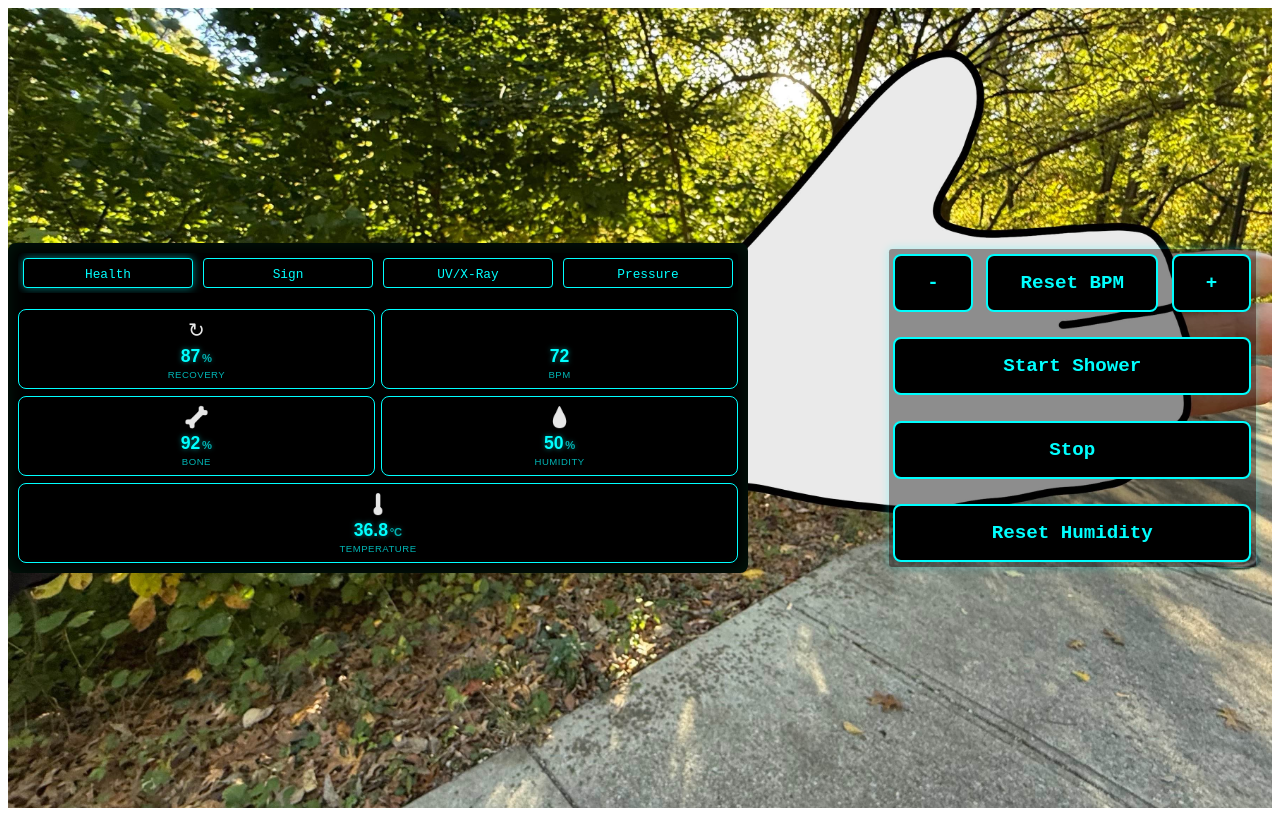
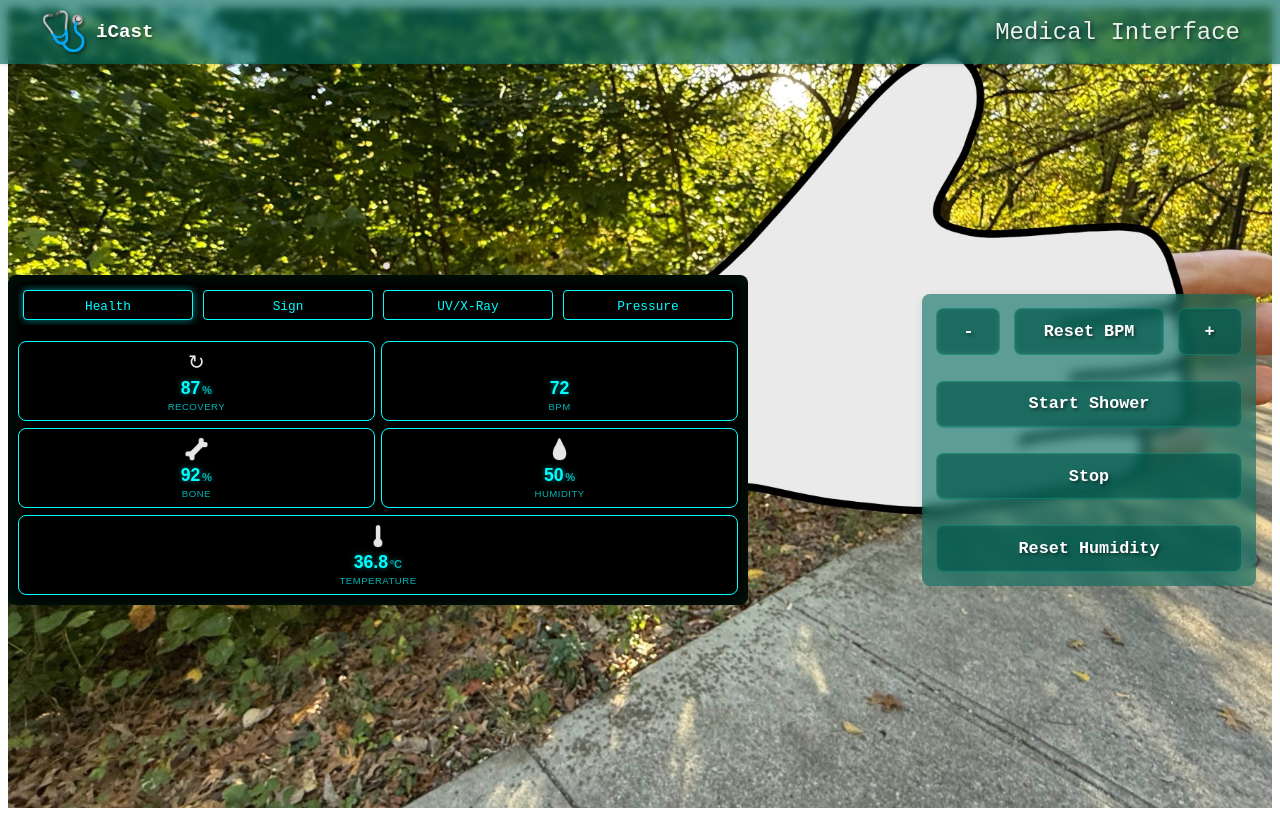
Before and after one commit to Rai1975/iCast---UI-Project-2, a Svelte app in the folder my-svelte-app/: page / in a window 1280 px wide. Built offline with nearby package versions, Linux system fonts and the light colour scheme.

Commit message:
Adding Header and changing buttons

```diff
--- a/my-svelte-app/src/HandCast.svelte
+++ b/my-svelte-app/src/HandCast.svelte
@@ -108,6 +108,16 @@
     window.removeEventListener('touchstart', handleInteraction);
   });
 </script>
+<header class="site-header">
+  <div class="header-inner">
+    <div class="brand">
+      <span class="logo">🩺</span>
+      <span class="title">iCast</span>
+    </div>
+    <div class="tag">Medical Interface</div>
+  </div>
+</header>
+
 <div class="main-container">
   <div class="screen-content">
     <nav class="nav-menu">
@@ -174,7 +184,9 @@
   .main-container {
     display: flex;
     flex-direction: row;
-    min-height: 100vh;
+    /* make room for fixed header */
+    min-height: calc(100vh - 64px);
+    padding-top: 64px;
     align-items: center;
     gap: 1rem;
     /* Background image served from public/assets */
@@ -182,6 +194,52 @@
     background-size: cover;
     background-position: center;
     background-repeat: no-repeat;
+  }
+
+  /* Site header */
+  .site-header {
+    position: fixed;
+    top: 0;
+    left: 0;
+    right: 0;
+    height: 64px;
+    /* Lighter, semi-transparent teal for a less dark header */
+    background: rgba(0, 105, 92, 0.65); /* teal with 65% opacity */
+    color: rgb(255, 255, 255);
+    display: flex;
+    align-items: center;
+    box-shadow: 0 1px 4px rgba(0,0,0,0.12);
+    z-index: 2000;
+    font-family: 'Courier New', monospace;
+    backdrop-filter: blur(4px); /* subtle glass effect */
+    text-shadow: rgba(0, 0, 0, 0.503) 0.1em 0.1em .2em;
+  }
+
+  .site-header .header-inner {
+    width: 100%;
+    max-width: 1200px;
+    margin: 0 auto;
+    display: flex;
+    align-items: center;
+    justify-content: space-between;
+    padding: 0 1rem;
+  }
+
+  .site-header .brand {
+    display: flex;
+    align-items: center;
+    gap: 0.5rem;
+    font-weight: bold;
+    font-size: 1.2rem;
+  }
+
+  .site-header .logo {
+    font-size: 2.4rem;
+  }
+
+  .site-header .tag {
+    font-size: 1.5rem;
+    opacity: 0.9;
   }
   /* pulse keyframes are defined in HealthStatsPage; remove duplicate animation here */
 
@@ -255,33 +313,37 @@
     pointer-events: all;
     margin-left: auto; /* push controls to the far right of the main container */
     margin-right: 1rem; /* small gap from right edge */
-    background-color: rgba(0, 0, 0, 0.4);
-    border-radius: .2rem;
-    box-shadow: 0 0 10px rgba(0, 255, 255, 0.3);
+    background: rgba(0, 105, 92, 0.60); /* subtle teal tint */
+    border-radius: 8px;
+    padding: 0.6rem;
+    box-shadow: 0 4px 12px rgba(0,0,0,0.08);
+    backdrop-filter: blur(6px);
   }
 
   .control-btn {
-    padding: 1rem 2rem;
-    background: var(--background-color);
-    border: 2px solid #00ffff;
-    color: var(--font-color);
+    padding: 0.8rem 1.6rem;
+    background: rgba(0, 64, 54, 0.3); /* light translucent background */
+    border: 1px solid rgba(0, 200, 170, 0.3);
+    color: #ffffff;
     font-family: 'Courier New', monospace;
-    font-size: 1.2rem;
-    font-weight: bold;
+    font-size: 1.05rem;
+    font-weight: 700;
     cursor: pointer;
     border-radius: 8px;
-    transition: all 0.2s ease;
-    min-width: 60px;
+    transition: all 0.18s ease;
+    min-width: 64px;
+    backdrop-filter: blur(3px);
+    text-shadow: rgba(0, 0, 0, 0.503) 0.1em 0.1em .2em;
   }
 
   .control-btn:hover {
-    background: var(--background-color);
-    box-shadow: 0 0 15px rgba(0, 255, 255, 0.5);
+    background: rgba(230, 255, 250, 0.18);
+    box-shadow: 0 6px 18px rgba(0, 105, 92, 0.12);
   }
 
   .control-btn:active {
-    transform: scale(0.95);
-    box-shadow: 0 0 20px rgba(0, 255, 255, 0.7);
+    transform: scale(0.98);
+    box-shadow: 0 4px 10px rgba(0, 105, 92, 0.12);
   }
 
   .control-btn.reset {
```
